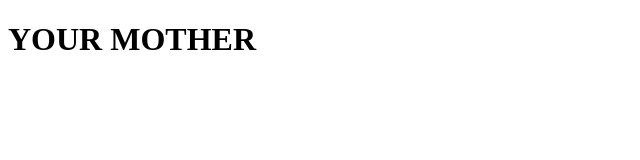
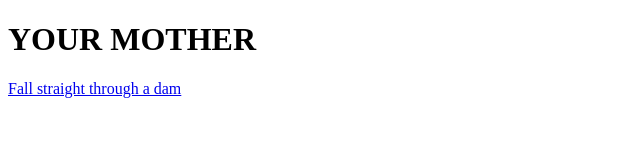
Before and after one commit to cloud801/cloud801.github.io, a plain HTML site: page index.html in a window 1280 px wide. Shown: the whole page, without its empty margins (0-640 px from the left). Drawn offline with Linux system fonts and the light colour scheme.

Commit message:
Update index.html

```diff
--- a/index.html
+++ b/index.html
@@ -15,6 +15,7 @@
 </head>
 <body>
   <h1>YOUR MOTHER</h1>
+  <a href="https://cloud801.github.io/Fallstraightthroughadam/">Fall straight through a dam</a>
 </body>
 
 
```
